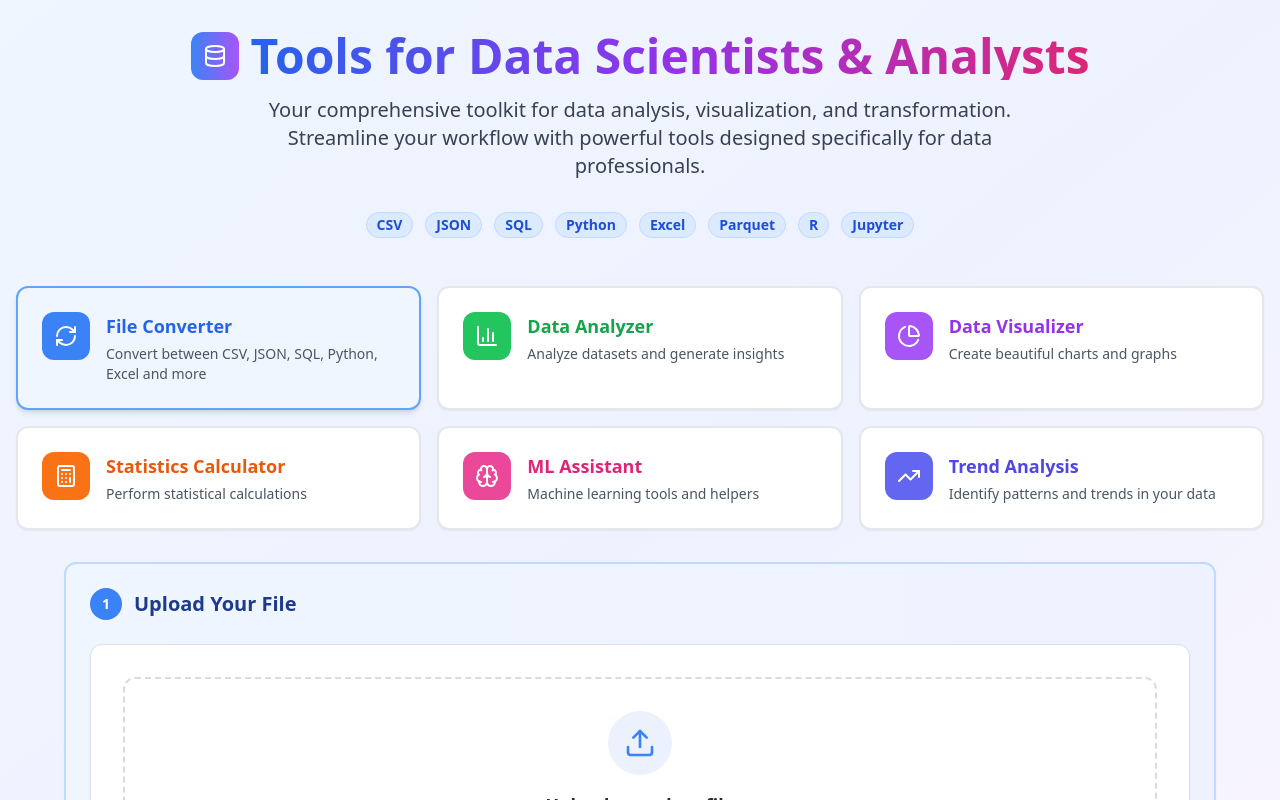
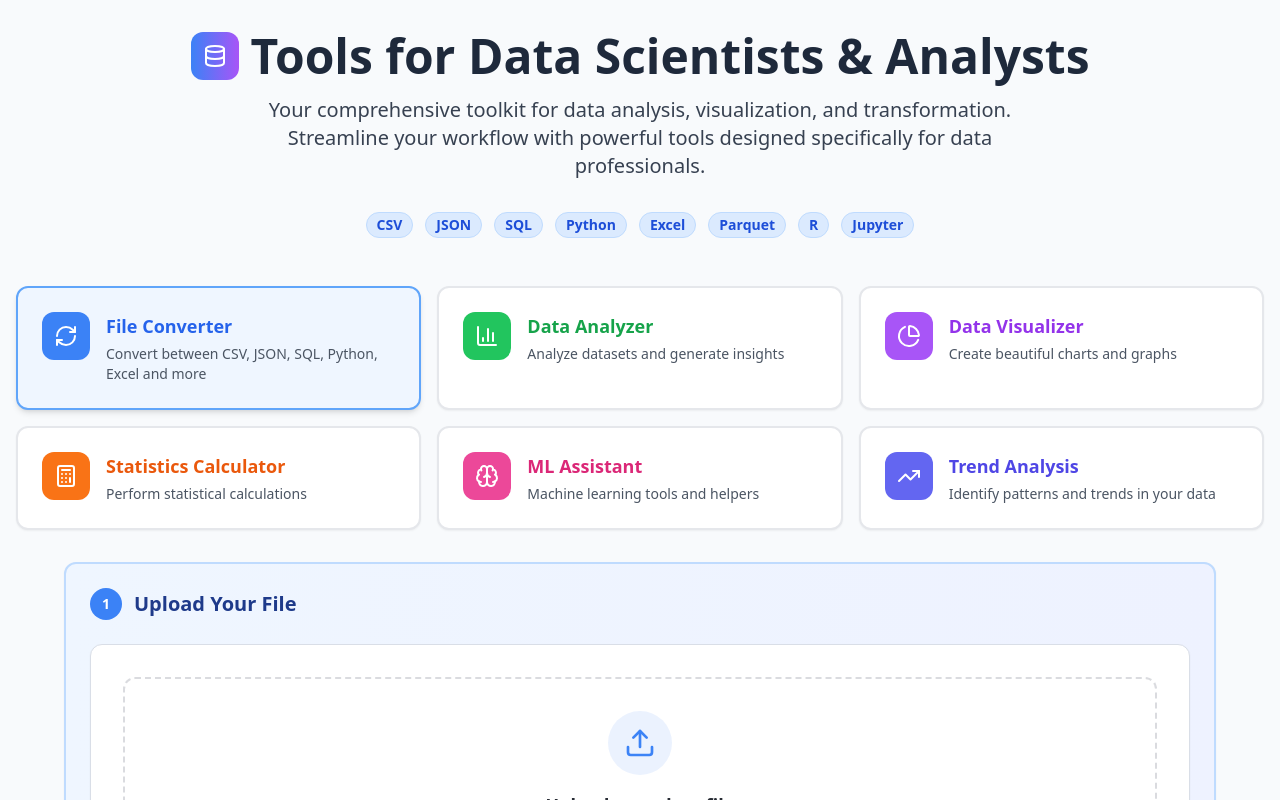
Before and after one commit to lungelosigudla/analytic-toolbelt, a React (Vite) app: page / in a window 1280 px wide. Shown: the top 800 px of the page. Built offline with nearby package versions, Linux system fonts and the light colour scheme.

Commit message:
Refine background and heading colors
Update background color to a more appealing, high-fidelity solid color. Remove the tie-dye effect from headings and apply a single, consistent color.

```diff
--- a/src/pages/Index.tsx
+++ b/src/pages/Index.tsx
@@ -344,7 +344,7 @@ const Index = () => {
   );
 
   return (
-    <div className="min-h-screen bg-gradient-to-br from-blue-50 via-indigo-50 to-purple-50">
+    <div className="min-h-screen bg-slate-50 dark:bg-slate-900">
       <div className="container mx-auto px-4 py-8">
         {/* Header */}
         <div className="text-center mb-12">
@@ -352,7 +352,7 @@ const Index = () => {
             <div className="w-12 h-12 rounded-xl bg-gradient-to-r from-blue-500 to-purple-500 flex items-center justify-center">
               <Database className="h-6 w-6 text-white" />
             </div>
-            <h1 className="text-5xl font-bold bg-gradient-to-r from-blue-600 via-purple-600 to-pink-600 bg-clip-text text-transparent">
+            <h1 className="text-5xl font-bold text-slate-800 dark:text-slate-100">
               Tools for Data Scientists & Analysts
             </h1>
           </div>
```
